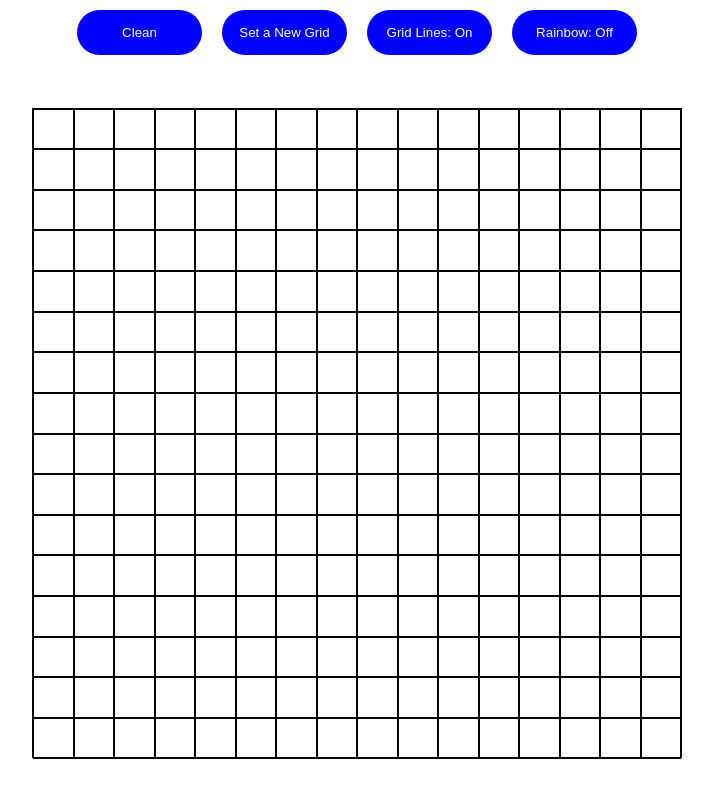
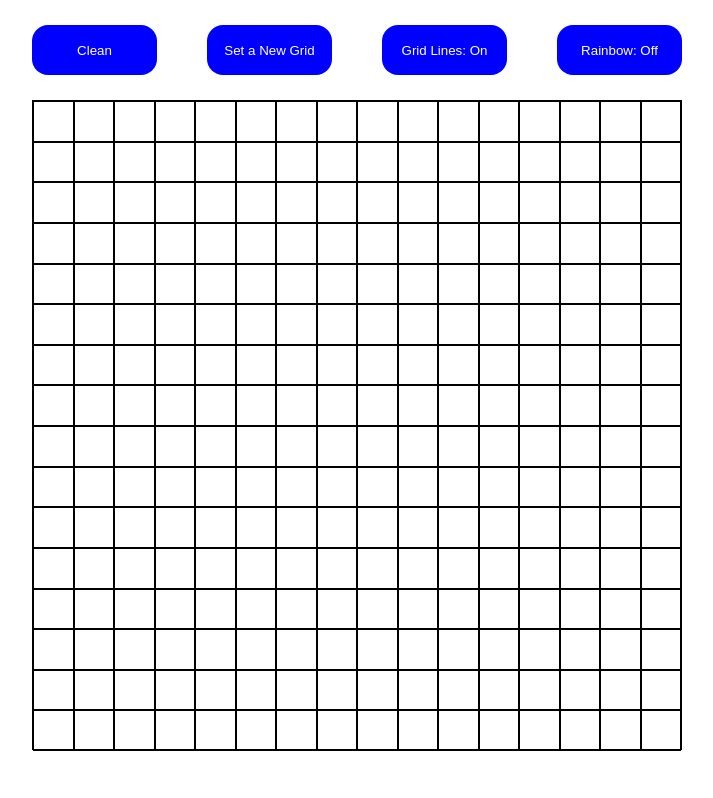
Before and after one commit to ItaloAlulas/etch-a-sketch, a plain HTML site: page index.html in a window 1280 px wide. Shown: the whole page, without its empty margins (283-996 px from the left). Drawn offline with Linux system fonts and the light colour scheme.

Commit message:
Make the buttons and the grid closer

```diff
--- a/script.js
+++ b/script.js
@@ -77,7 +77,7 @@ function getRandomColor(opacity) {
 
     return `rgb(${red}, ${green}, ${blue}, ${opacity}`;
 }
-let opacity = 0.1;
+let opacity = 0;
 
 // Random color button
 const randomColorButton = document.createElement("button");
@@ -139,3 +139,10 @@ function createGrid() {
 }
 // Generates the first grid
 createGrid();
+
+const mainContainer = document.createElement('div')
+mainContainer.classList.add('mainContainer')
+document.body.append(mainContainer)
+
+mainContainer.appendChild(buttonsContainer)
+mainContainer.appendChild(gridContainer)
--- a/style.css
+++ b/style.css
@@ -11,21 +11,22 @@ html {
 body {
     display: flex;
     flex-direction: column;
+    align-items: center;
+    justify-content: center;
 }
+
 .buttonsContainer {
     display: flex;
     align-items: center;
-    justify-content: center;
-    gap: 20px;
-    padding: 10px 0;
+    justify-content: space-between;
 }
 
 .gridButton {
     width: 125px;
-    padding: 15px;
+    height: 50px;
     background-color: blue;
     color: white;
-    border-radius: 50px;
+    border-radius: 1rem;
     border: none;
     cursor: pointer;
 }
@@ -49,3 +50,13 @@ body {
     flex: auto;
     border: 1px solid black;
 }
+
+.mainContainer {
+    display: flex;
+    flex-direction: column;
+    justify-content: space-between;
+
+    width: 650px;
+    height: 750px;
+    overflow: hidden;
+}
```
